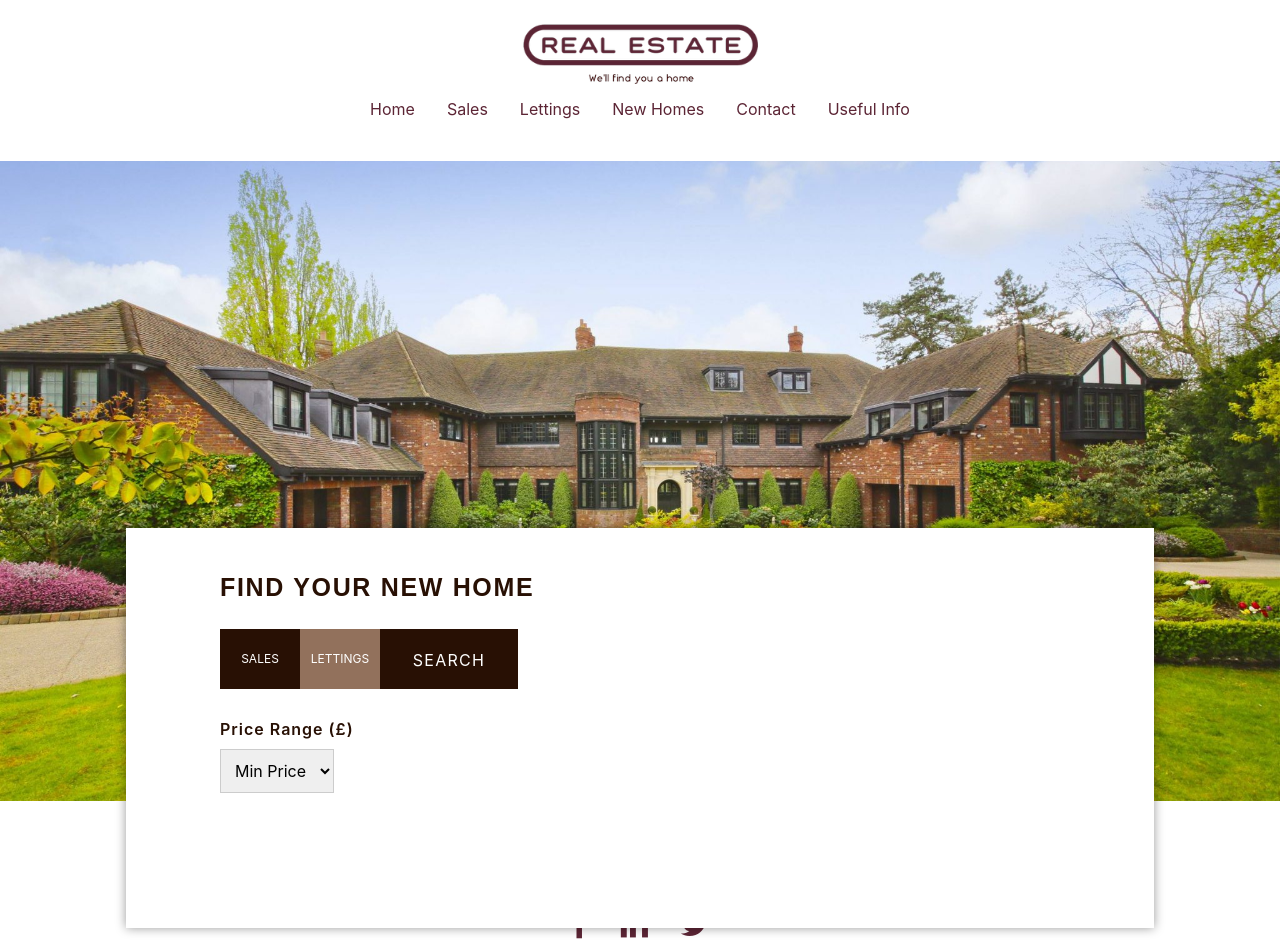
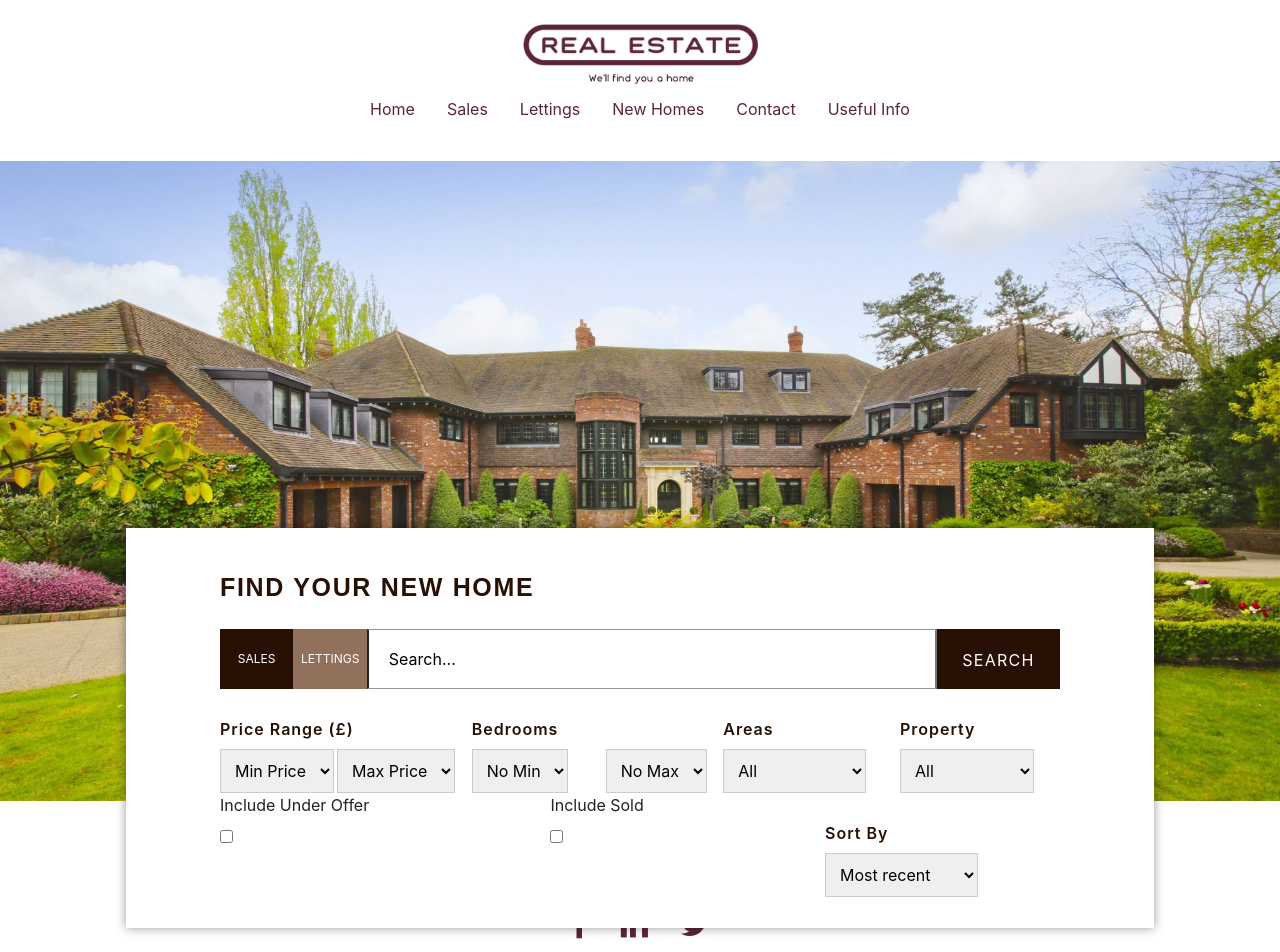
Before and after one commit to ChrisJonathan22/Real-Estate, a React (Create React App) app in the folder root/frontend/: page / in a window 1280 px wide. Shown: the top 952 px of the page. Built offline with nearby package versions, Linux system fonts and the light colour scheme; a web font is replaced by a local one.

Commit message:
I'm cleaning up the search form component by removing some of the hard-coded stuff and replacing them with loops.

```diff
--- a/root/frontend/src/components/SearchForm/SearchForm.js
+++ b/root/frontend/src/components/SearchForm/SearchForm.js
@@ -8,11 +8,14 @@ export default function SearchForm (props)  {
     const type = "sales";
 
     const [ minPrice, setMinPrice ] = useState([ { minPrice: "Min Price" }, { 350000: "£350k" }, { 500000: "£500k" }, { 750000: "£750k" }, { 1000000: "£1M" }, { 2500000: "£2.5M" }, { 5000000: "£5M" }, { 7500000: "£7.5M" }, { 10000000: "£10M" }, { 12500000: "£12.5M" }, { 15000000: "£15M" } ]);
-    const [ maxPrice, setMaxPrice ] = useState(["Max Price", { 500000: "£500k" }, { 750000: "£750k" }, { 1000000: "£1M" }, { 2500000: "£2.5M" }, { 5000000: "£5M" }, { 7500000: "£7.5M" }, { 10000000: "£10M" }, { 12500000: "£12.5M" }, { 15000000: "£15M" } ]);
+    const [ maxPrice, setMaxPrice ] = useState([{ maxPrice: "Max Price" }, { 500000: "£500k" }, { 750000: "£750k" }, { 1000000: "£1M" }, { 2500000: "£2.5M" }, { 5000000: "£5M" }, { 7500000: "£7.5M" }, { 10000000: "£10M" }, { 12500000: "£12.5M" }, { 15000000: "£15M" } ]);
+    const [ minPriceLettings, setMinPriceLettings ] = useState([ { minPrice: "Min Price" }, { 500: "£500" }, { 1000: "£1k" }, { 2000: "£2k" }, { 3000: "£3k" }, { 4000: "£4k" }, { 5000: "£5k" }, { 7500: "£7.5k" }, { 10000: "£10k" }, { 12500: "£12.5k" } ]);
+    const [ maxPriceLettings, setMaxPriceLettings ] = useState([ { maxPrice: "Max Price" }, { 1000: "£1k" }, { 2000: "£2k" }, { 3000: "£3k" }, { 4000: "£4k" }, { 5000: "£5k" }, { 7500: "£7.5k" }, { 10000: "£10k" }, { 12500: "£12.5k" }, { 15000: "£15k" } ]);
+
     const [ minBed, setMinBed ] = useState(["No Min", 1, 2, 3, 4, 5, 6, 7, 8, 9 ]);
     const [ maxBed, setMaxBed ] = useState(["No Max", 2, 3, 4, 5, 6, 7, 8, 9, 10 ]);
     const [ areas, setArea ] = useState([ "All",  "Aldenham", "Barnet", "East Finchley", "Hendon", "Whetstone"]);
-    const [ propertyType, setPropertyType ] = useState([ "All", "Bungalow", "Flat", "House", "Maisonette", "New Homes", "Land" ]);
+    const [ propertyTypes, setPropertyType ] = useState([ "All", "Bungalow", "Flat", "House", "Maisonette", "New Homes", "Land" ]);
     const [ sortBy, setSortBy ] = useState([ "Most Recent", "Price (Highest)", "Price (Lowest)" ]);
 
     console.log(minPrice);
@@ -35,14 +38,14 @@ export default function SearchForm (props)  {
                             <input type="radio" name="listings" id="radio_rent" value="rent" />
                             <label htmlFor="radio_rent">Lettings</label>
                         </div>
-                        {/* <input name="s" type="text" placeholder="Search..." className="search_special" /> */}
+                        <input name="s" type="text" placeholder="Search..." className="search_special" />
                         <input type="submit" value="Search" />
                     </div>
                     <div className="search_options">
                         <div className="option_control dual_option">
                             <label htmlFor="min-price">Price range (&pound;)</label>
                             <div className="SumoSelect sumo_min_price" tabIndex="0" role="button" aria-expanded="false">
-                                { page === "Home" &&  type === "sales"?
+                                { type === "sales" ?
                                     <select className="select_sm SumoUnder" id="min_price" tabIndex="1">
                                     {
                                         minPrice.map((price) => {
@@ -59,142 +62,150 @@ export default function SearchForm (props)  {
                                         })
                                     }
                                     </select>
+                                    :
+                                    <select className="select_sm SumoUnder" id="min_price" tabIndex="1">
+                                    {
+                                        minPriceLettings.map((price) => {
+                                            let value = Object.values(price)[0];
+                                            let key = Object.keys(price)[0];
 
-                                    :
-                                    // <select className="select_sm SumoUnder" id="min_price" tabindex="1" onChange={this.getSearchInfo}>
-                                    //     <option className="rprice" value="0" defaultValue>Min PCM</option>
-                                    //     <option className="rprice" value="500">£500</option>
-                                    //     <option className="rprice" value="1000">£1k</option>
-                                    //     <option className="rprice" value="2000">£2k</option>
-                                    //     <option className="rprice" value="3000">£3k</option>
-                                    //     <option className="rprice" value="4000">£4k</option>
-                                    //     <option className="rprice" value="5000">£5k</option>
-                                    //     <option className="rprice" value="7500">£7.5k</option>
-                                    //     <option className="rprice" value="10000">£10k</option>
-                                    //     <option className="rprice" value="12500">£12.5k</option>
-                                    // </select>
-                                    <p></p>
-                                }
-
-                            </div>
-                            {/* <div className="SumoSelect sumo_max-price" tabindex="0" role="button" aria-expanded="true">
-                                { type === "sales" ?
-                                    <select className="select-sm SumoUnder" id="max_price" name="max-price" tabindex="-1" onChange={this.getSearchInfo}>
-                                        <option className="bprice" value="0" defaultValue>Max Price</option>
-                                        <option className="bprice" value="500000">£500k</option>
-                                        <option className="bprice" value="750000">£750k</option>
-                                        <option className="bprice" value="1000000">£1M</option>
-                                        <option className="bprice" value="2500000">£2.5M</option>
-                                        <option className="bprice" value="5000000">£5M</option>
-                                        <option className="bprice" value="7500000">£7.5M</option>
-                                        <option className="bprice" value="10000000">£10M</option>
-                                        <option className="bprice" value="12500000">£12.5M</option>
-                                        <option className="bprice" value="15000000">£15M</option>
-                                        <option className="bprice" value="20000000">£20M</option>
-                                    </select>
-                                :
-                                    <select className="select-sm SumoUnder" id="max_price" name="max-price" tabindex="-1" onChange={this.getSearchInfo}>
-                                        <option className="rprice" value="0" defaultValue>Max PCM</option>
-                                        <option className="rprice" value="1000">£1k</option>
-                                        <option className="rprice" value="2000">£2k</option>
-                                        <option className="rprice" value="3000">£3k</option>
-                                        <option className="rprice" value="4000">£4k</option>
-                                        <option className="rprice" value="5000">£5k</option>
-                                        <option className="rprice" value="7500">£7.5k</option>
-                                        <option className="rprice" value="10000">£10k</option>
-                                        <option className="rprice" value="12500">£12.5k</option>
-                                        <option className="rprice" value="15000">£15k</option>
+                                            if (key === "Min Price") {
+                                                return <option className="bprice" value="0" defaultValue>{ value }</option>
+                                            } else {
+                                                return (
+                                                <option className="bprice" value={ key }>{ value }</option>
+                                                );
+                                            }
+                                        })
+                                    }
                                     </select>
                                 }
-                            </div> */}
+                            </div>
+                            <div className="SumoSelect sumo_max-price" tabindex="0" role="button" aria-expanded="true">
+                                {
+                                    type === "sales" ?
+                                    <select className="select-sm SumoUnder" id="max_price" name="max-price" tabindex="-1">
+                                    {
+                                        maxPrice.map((price) => {
+                                            let value = Object.values(price)[0];
+                                            let key = Object.keys(price)[0];
+
+                                            if (key === "Max Price") {
+                                                return <option className="bprice" value="0" defaultValue>{ value }</option>
+                                            } else {
+                                                return (
+                                                <option className="bprice" value={ key }>{ value }</option>
+                                                );
+                                            }
+                                        })
+                                    }
+                                    </select>
+                                    :
+                                    <select className="select-sm SumoUnder" id="max_price" name="max-price" tabindex="-1">
+                                    {
+                                        maxPriceLettings.map((price) => {
+                                            let value = Object.values(price)[0];
+                                            let key = Object.keys(price)[0];
+
+                                            if (key === "Max Price") {
+                                                return <option className="bprice" value="0" defaultValue>{ value }</option>
+                                            } else {
+                                                return (
+                                                <option className="bprice" value={ key }>{ value }</option>
+                                                );
+                                            }
+                                        })
+                                    }
+                                    </select>
+                                }
+                            </div>
                         </div>
 
-                        {/* <div className="option_control dual_option">
+                        <div className="option_control dual_option">
                             <label htmlFor="min-price">Bedrooms</label>
                             <div className="SumoSelect sumo_min_price" tabIndex="0" role="button" aria-expanded="false">
-                                <select className="select_sm SumoUnder" id="min_bed" tabindex="1" onChange={this.getSearchInfo}>
-                                    <option className="bprice" value="0" defaultValue>No Min</option>
-                                    <option className="bprice" value="1">1</option>
-                                    <option className="bprice" value="2">2</option>
-                                    <option className="bprice" value="3">3</option>
-                                    <option className="bprice" value="4">4</option>
-                                    <option className="bprice" value="5">5</option>
-                                    <option className="bprice" value="6">6</option>
-                                    <option className="bprice" value="7">7</option>
-                                    <option className="bprice" value="8">8</option>
-                                    <option className="bprice" value="9">9</option>
+                                <select className="select_sm SumoUnder" id="min_bed" tabindex="1">
+                                    {
+                                        minBed.map((num) => {
+                                        if (num === "No Min") return <option className="bprice" value="0" defaultValue>{ num }</option>;
+                                        else {
+                                        return <option className="bprice" value={ num }>{ num }</option>
+                                        }
+                                        })
+                                    }
                                 </select>
                             </div>
                             <div className="SumoSelect sumo_max-price" tabindex="0" role="button" aria-expanded="true">
-                                <select className="select_sm SumoUnder" id="max_bed" tabindex="1" onChange={this.getSearchInfo}>
-                                    <option className="rprice" value="0" defaultValue>No Max</option>
-                                    <option className="rprice" value="2">2</option>
-                                    <option className="rprice" value="3">3</option>
-                                    <option className="rprice" value="4">4</option>
-                                    <option className="rprice" value="5">5</option>
-                                    <option className="rprice" value="6">6</option>
-                                    <option className="rprice" value="7">7</option>
-                                    <option className="rprice" value="8">8</option>
-                                    <option className="rprice" value="9">9</option>
-                                    <option className="rprice" value="10">10</option>
+                            <select className="select_sm SumoUnder" id="max_bed" tabindex="1">
+                                    {
+                                        maxBed.map((num) => {
+                                        if (num === "No Max") return <option className="bprice" value="0" defaultValue>{ num }</option>;
+                                        else {
+                                        return <option className="bprice" value={ num }>{ num }</option>
+                                        }
+                                        })
+                                    }
                                 </select>
                             </div>
-                            </div> */}
+                            </div>
 
 
-                            {/* <div className="option_control areas">
+                            <div className="option_control areas">
                                 <label htmlFor="areas">Areas</label>
                                 <div className="SumoSelect sumo_areas" tabindex="0" role="button" aria-expanded="true">
-                                    <select className="select-lg SumoUnder" id="areas" name="areas" tabindex="-1" onChange={this.getSearchInfo}>
-                                        <option value="" defaultValue>All</option>
-                                        <option value="aldenham">Aldenham</option>
-                                        <option value="arkley">Arkley</option>
-                                        <option value="barnet">Barnet</option>
-                                        <option value="borehamwood">Borehamwood</option>
-                                        <option value="east-finchley">East Finchley</option>
-                                        <option value="elstree">Elstree</option>
-                                        <option value="finchley">Finchley</option>
-                                        <option value="hadley-green">Hadley Green</option>
-                                        <option value="hadley-wood">Hadley Wood</option>
-                                        <option value="hendon">Hendon</option>
-                                        <option value="mill-hill">Mill Hill</option>
-                                        <option value="north-finchley">North Finchley</option>
-                                        <option value="oakleigh-park">Oakleigh Park</option>
-                                        <option value="other">Other</option>
-                                        <option value="radlett">Radlett</option>
-                                        <option value="totteridge">Totteridge</option>
-                                        <option value="west-finchley">West Finchley</option>
-                                        <option value="whetstone">Whetstone</option>
-                                        <option value="woodside-park">Woodside Park</option>
+                                    <select className="select-lg SumoUnder" id="areas" name="areas" tabindex="-1">
+                                        {
+                                            areas.map((area) => {
+                                            if (area === "All") return <option value="" defaultValue>{ area }</option>
+                                            else {
+                                            return <option value={ area }>{ area }</option>;
+                                            }
+                                            })
+                                        }
                                     </select>
                                 </div>
-                            </div> */}
+                            </div>
 
-                            {/* <div className="option_control property_type">
+                            <div className="option_control property_type">
                                 <label htmlFor="property_types">Property</label>
                                 <div className="SumoSelect sumo_property_types" tabindex="0" role="button" aria-expanded="true">
-                                    <select className="select-lg SumoUnder" id="property_types" name="property_types" tabindex="-1" onChange={this.getSearchInfo}>
-                                        <option value="" defaultValue>All</option>
-                                        <option className="property_types-option rent-only" value="bungalow">Bungalow</option>
-                                        <option className="property_types-option rent-only" value="flat">Flat</option>
-                                        <option className="property_types-option rent-only" value="house">House</option>
-                                        <option className="property_types-option " value="maisonette">Maisonette</option>
-                                        <option className="property_types-option " value="new-homes">New Homes</option>
-                                        <option className="property_types-option " value="plot">Plot</option>
+                                    <select className="select-lg SumoUnder" id="property_types" name="property_types" tabindex="-1">
+                                        {
+                                            propertyTypes.map((type) => {
+                                                if (type === "All") return <option value="" defaultValue>{ type }</option>
+                                                else {
+                                                return <option className="property_types-option rent-only" value={ type }>{ type }</option>
+                                                }
+                                            })
+                                        }
                                     </select>
                                 </div>
-                            </div> */}
+                            </div>
 
-                            {/* <div className="option_control dual_option sortby">
+                            <div class="option-control checkbox show-for-sell">
+                                <label for="inc-offer">Include Under Offer</label>
+                                <div class="tickbox">
+                                    <input type="checkbox" name="inc-offer" value="true" />
+                                </div>
+                            </div>
+
+                            <div class="option-control checkbox show-for-sell">
+                                <label for="inc-sold">Include Sold</label>
+                                <div class="tickbox">
+                                    <input type="checkbox" name="inc-sold" value="true" />
+                                </div>
+                            </div>
+
+                            <div className="option_control dual_option sortby">
                                 <label htmlFor="min-price">Sort by</label>
                                 <div className="SumoSelect sumo_sort_by" tabindex="0" role="button" aria-expanded="false">
-                                    <select className="select-sm SumoUnder" id="sort_by" name="sort_by" tabindex="-1" onChange={this.getSearchInfo}>
+                                    <select className="select-sm SumoUnder" id="sort_by" name="sort_by" tabindex="-1">
                                         <option value="mostRecent">Most recent</option>
                                         <option value="price-desc">Price (highest)</option>
                                         <option value="price-asc" defaultValue>Price (lowest)</option>
                                     </select>
                                 </div>
-                            </div> */}
+                            </div>
 
                     </div>
                 </div>
```
Also changed, not shown: root/frontend/src/components/LettingsSearchForm/LettingsSearchForm.js (added), root/frontend/src/components/SalesSearchForm/SalesSearchForm.js (added).
